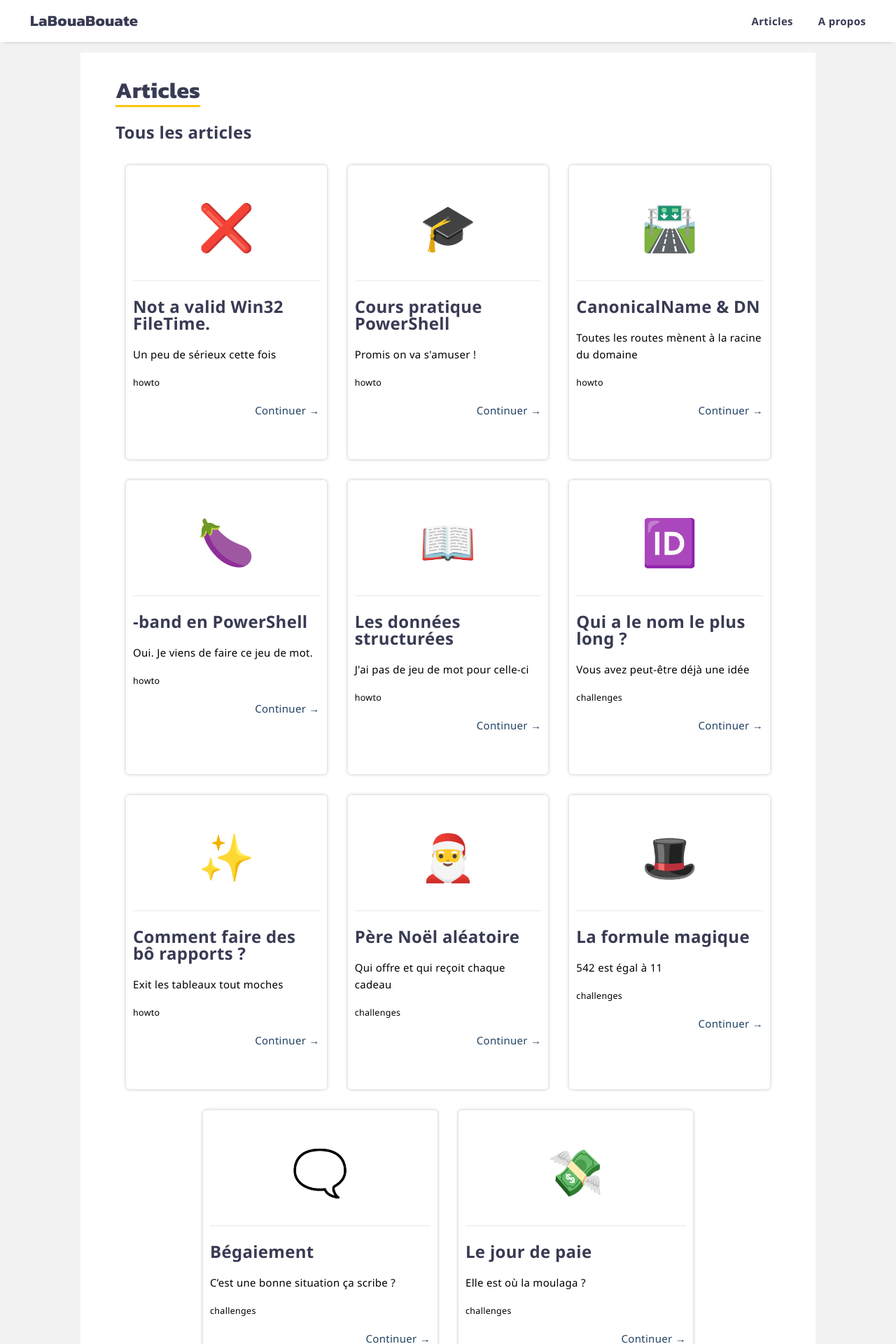
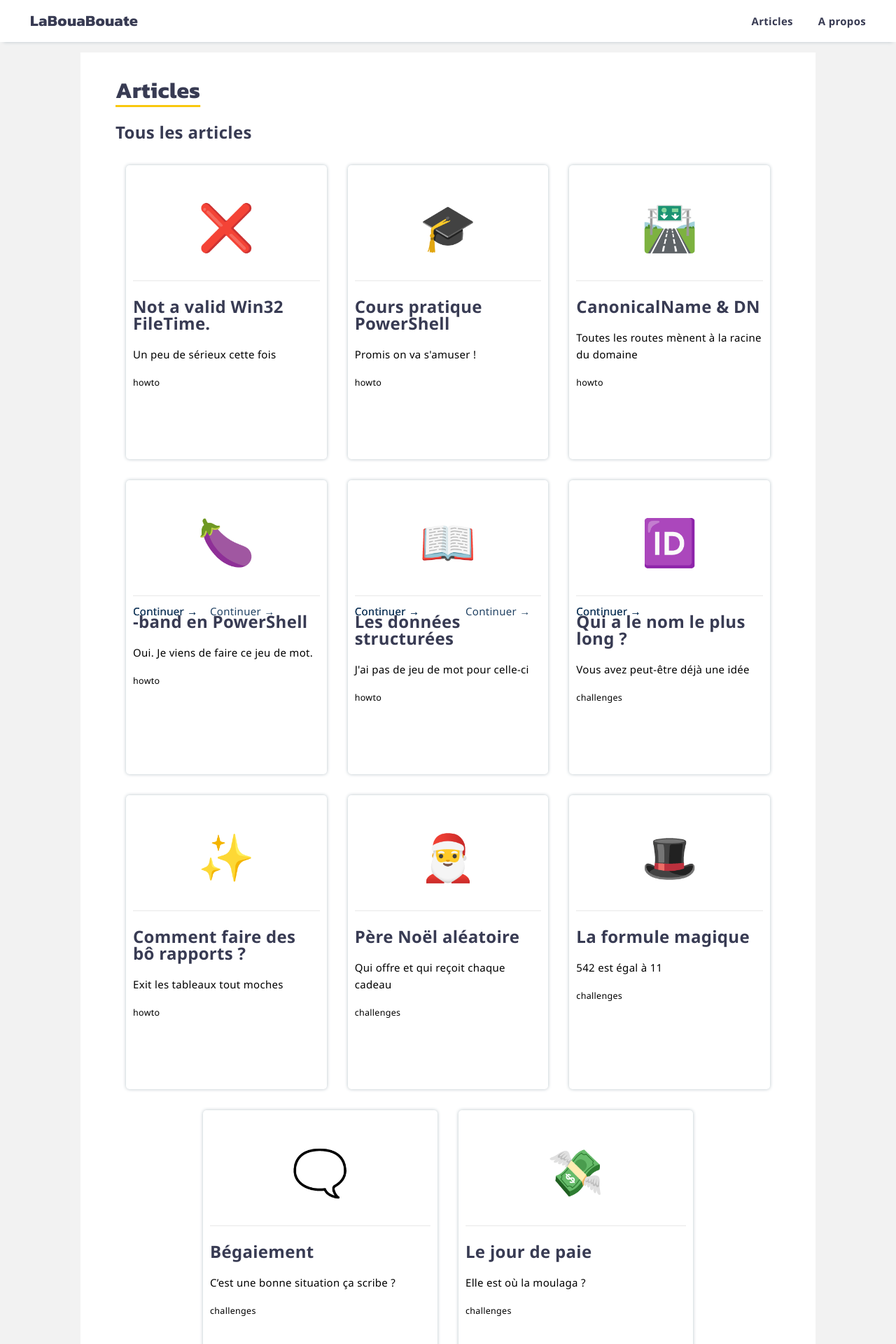
Before and after one commit to leobouard/leobouard.github.io, a Jekyll site: the page built from blog.md, in a window 1280 px wide. Shown: the top 1920 px of the page at 70% size. Built offline with Jekyll 4.4.1, drawn with Linux system fonts in a browser that asks for light colours; our own code applies the rules of GitHub Pages for plain Markdown files.

Commit message:
Update blog.md

```diff
--- a/blog.md
+++ b/blog.md
@@ -11,11 +11,11 @@
         {% if post.listed == true %}
             <article>
                 <p style="text-align: center; font-size: 65px;">{{ post.icon }}</p>
-                <hr style="background-color: {{ post.thumbnailColor }};">
+                <hr>
                 <h2>{{ post.title }}</h2>
                 <p>{{ post.description }}</p>
                 <p><small>{{ post.tags }}</small></p>
-                <p style="text-align: right; bottom: 0;"><a href="{{ post.id }}">Continuer →</a></p>
+                <p style="text-align: right; position: fixed; bottom: 0;"><a href="{{ post.id }}">Continuer →</a></p>
             </article>
         {% endif %}
     {% endfor %}
```
